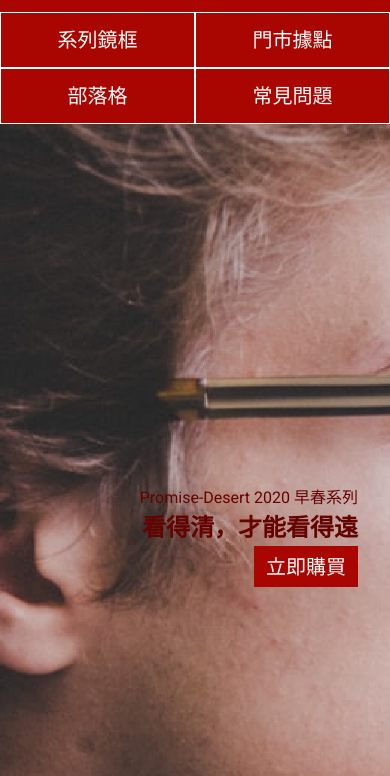
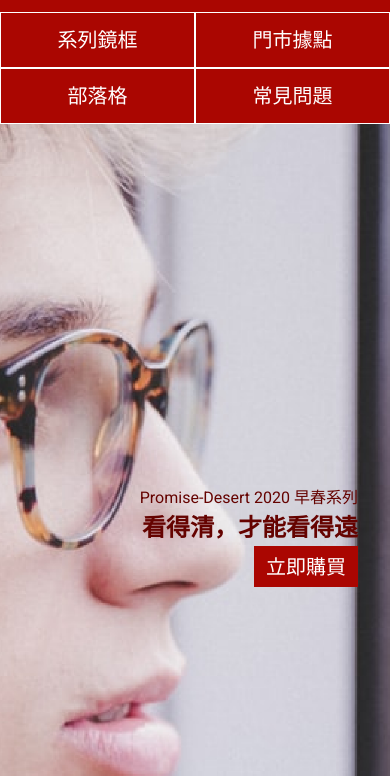
Before and after one commit to jacky1a2a3a4a/R_2_glasses_store, a website: page web_1_home.html in a window 390 px wide. Shown: the part 68-844 px from the top of the page. Drawn offline with nearby package versions, Linux system fonts and the light colour scheme.

Commit message:
Setting home page RWD:768px background-image

```diff
--- a/web_1_home.css
+++ b/web_1_home.css
@@ -291,6 +291,12 @@ body {
 
 /* cover-rwd */
 @media(max-width:768px) {
+  .jb-cover {
+    background-image: url(./images/home-header.png);
+    background-size: cover;
+    background-position: 30% 50%;
+  }
+
   .jb-cover {
     height: calc(100vh - 20px);
   }
```
